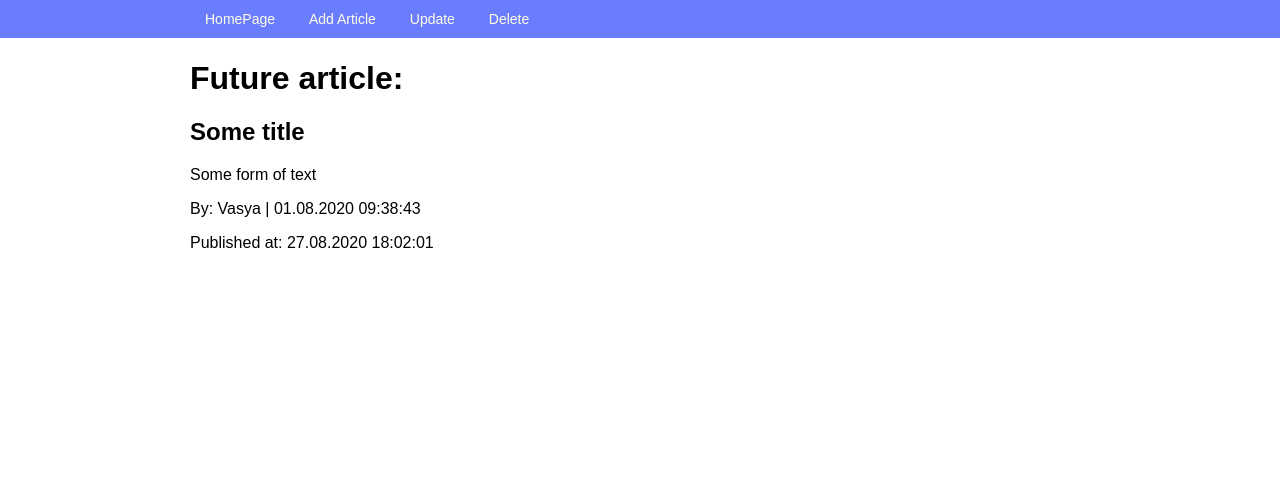
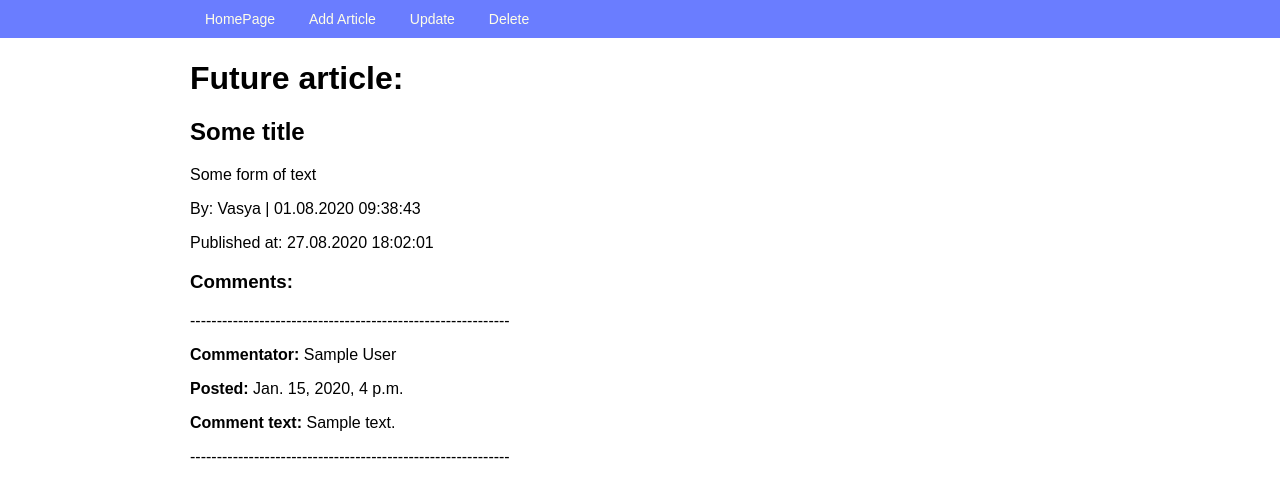
Before and after one commit to Colorados/Hello_Django_45_Articles, a Django app: page /article/1/ in a window 1280 px wide. Shown: the top 498 px of the page. Run offline with Django 3.2, Linux system fonts and the light colour scheme; data comes from the database, SQL or seed files in the repository; tables that the repository leaves empty hold one stand-in row (values such as "Sample post").

Commit message:
Добавлен вывод комментариев к статье

```diff
--- a/source/webapp/templates/article_view.html
+++ b/source/webapp/templates/article_view.html
@@ -7,10 +7,26 @@
     <li><a href="{% url 'article_delete' article.pk %}">Delete</a></li>
 {% endblock %}
 
+
+
 {% block content %}
     <h1>Future article:</h1>
     <h2>{{ article.title }}</h2>
     <p class="pre">{{ article.text }}</p>
     <p>By: {{ article.author }} | {{ article.created_at|date:'d.m.Y H:i:s' }}</p>
     <p>Published at: {{ article.published|date:'d.m.Y H:i:s'}}</p>
+
+
+    <h3>Comments:</h3>
+    {% for comment in article.comments.all %}
+        <div>
+            <p>------------------------------------------------------------</p>
+            <p> <b>Commentator:</b> {{ comment.author }} </p>
+            <p> <b>Posted:</b> {{ comment.created_at }} </p>
+            <div class="pre"><b>Comment text:</b> {{ comment.text }}</div>
+            <p>------------------------------------------------------------</p>
+        </div>
+    {% empty %}
+        <p>No comments so far</p>
+    {%  endfor %}
 {% endblock %}
```
